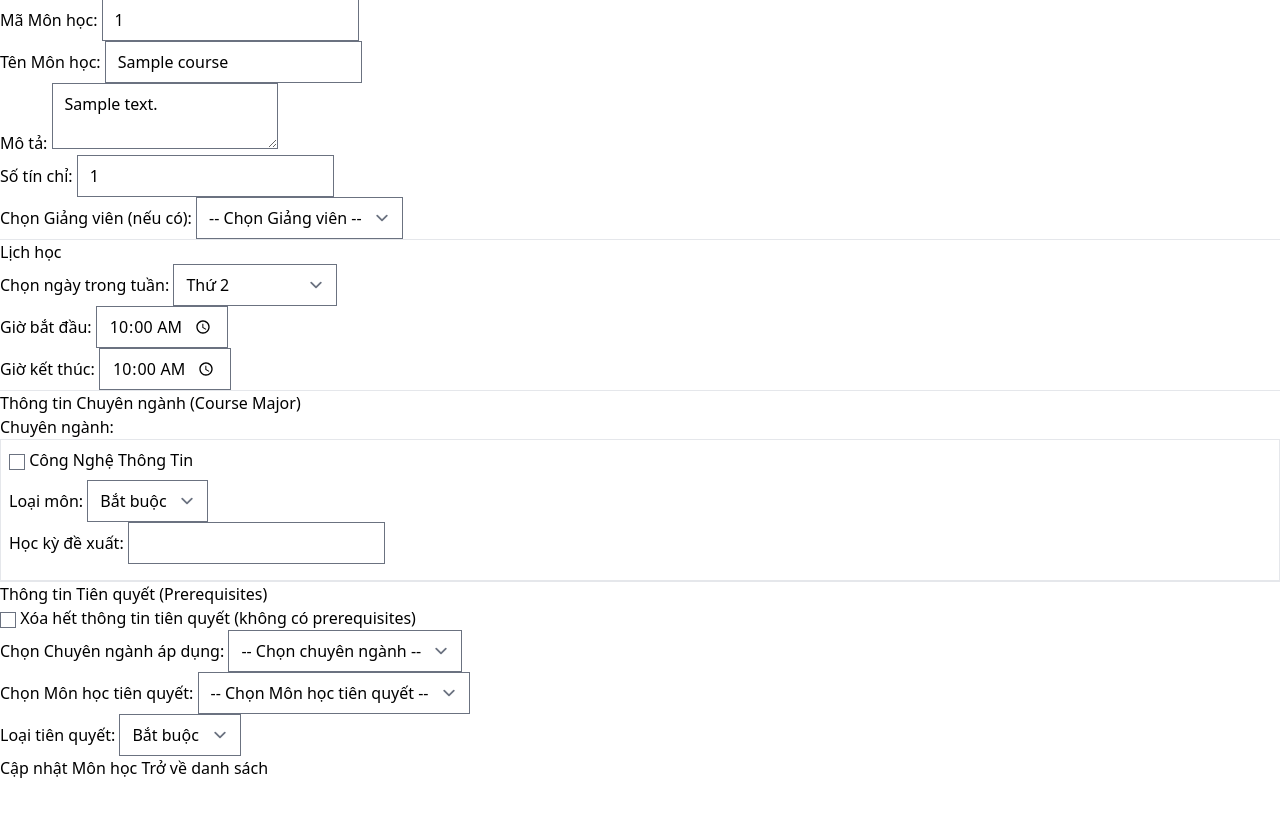
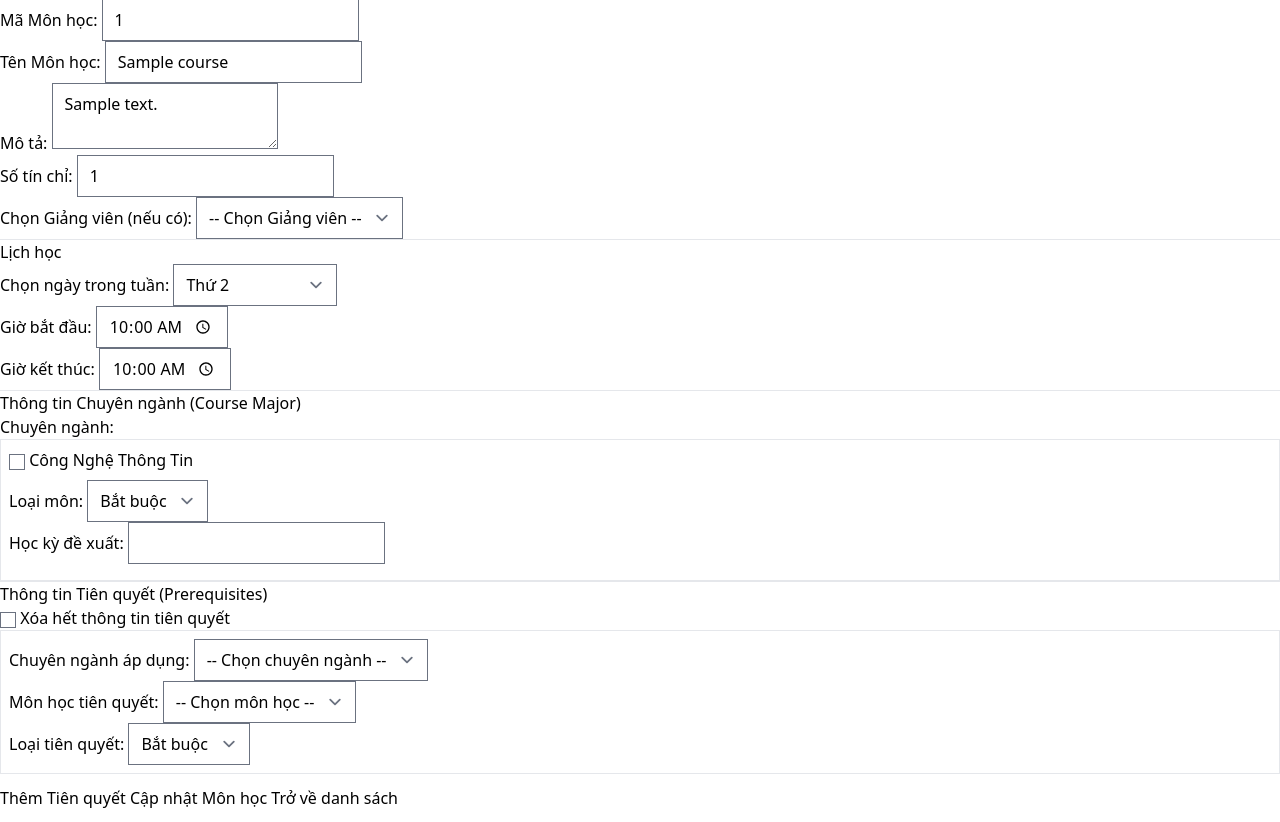
Before and after one commit to linhmt13113/recommender_course_registration, a Laravel app: page /qly/monhoc/1/edit in a window 1280 px wide. Shown: the part 41-863 px from the top of the page. Before the commit the page ends 819 px from the top, so only its background shows below. Run offline with Laravel 12, Linux system fonts and the light colour scheme; the visitor is signed in with stand-in values (Sample User, id 1); data comes from the database, SQL or seed files in the repository; tables that the repository leaves empty hold one stand-in row (values such as "Sample post"); style sheets or scripts are compiled from the project's sources.

Commit message:
fix bug prerequisites

```diff
--- a/app/Http/Controllers/Admin/CourseController.php
+++ b/app/Http/Controllers/Admin/CourseController.php
@@ -142,11 +142,13 @@
         $lecturers = Lecturer::all();
         $majors = Major::all();
         $coursesList = Course::all();
+        // $coursesList = Course::where('course_id', '!=', $course_id)->get(); // Loại trừ môn học hiện tại
 
         // Lấy thông tin course_major và prerequisite (giả sử mỗi môn học có 1 bản ghi)
         $courseMajor = $course->course_major ?? CourseMajor::where('course_id', $course->course_id)->first();
         $prerequisite = $course->prerequisite ?? Prerequisite::where('course_id', $course->course_id)->first();
         $selectedMajors = $course->majors->keyBy('major_id');
+        $course->load('majors', 'prerequisites');
 
         return view('admin.courses.edit', compact('course', 'lecturers', 'majors', 'coursesList', 'courseMajor', 'prerequisite', 'selectedMajors'));
     }
@@ -169,6 +171,10 @@
             'majors.*.major_id' => 'required|exists:majors,major_id',
             'majors.*.is_elective' => 'required|in:0,1',
             'majors.*.recommended_semester' => 'nullable|integer|min:1',
+            'prerequisites' => 'nullable|array',
+            'prerequisites.*.major_id' => 'required_with:prerequisites|exists:majors,major_id',
+            'prerequisites.*.prerequisite_course_id' => 'required_with:prerequisites|exists:courses,course_id',
+            'prerequisites.*.prerequisite_type' => 'required_with:prerequisites|in:Required,Optional,Previous',
         ]);
 
         // Lấy bản ghi course theo khóa cũ
@@ -238,34 +244,22 @@
 
         // Cập nhật hoặc tạo mới bản ghi cho prerequisites
 
-        // Xử lý thông tin prerequisites
+        // Xử lý prerequisites
         if ($request->has('delete_prerequisites')) {
-            // Nếu checkbox "delete_prerequisites" được chọn, xóa hết bản ghi prerequisites của môn học cũ
-            Prerequisite::where('course_id', $oldCourseId)->delete();
+            Prerequisite::where('course_id', $course->course_id)->delete();
         } else {
-            // Nếu không, kiểm tra và cập nhật (hoặc tạo mới) bản ghi prerequisites nếu đủ thông tin
-            if (
-                $request->filled('prerequisite_major_id') &&
-                $request->filled('prerequisite_course_id') &&
-                $request->filled('prerequisite_type')
-            ) {
+            // Xóa tất cả prerequisites cũ
+            Prerequisite::where('course_id', $course->course_id)->delete();
 
-                $dataPrerequisite = [
-                    'major_id' => $request->input('prerequisite_major_id'),
-                    'prerequisite_course_id' => $request->input('prerequisite_course_id'),
-                    'prerequisite_type' => $request->input('prerequisite_type'),
-                ];
-
-                $prerequisite = Prerequisite::where('course_id', $oldCourseId)->first();
-                if ($prerequisite) {
-                    $prerequisite->update($dataPrerequisite);
-                    if ($oldCourseId !== $newCourseId) {
-                        $prerequisite->course_id = $newCourseId;
-                        $prerequisite->save();
-                    }
-                } else {
-                    $dataPrerequisite['course_id'] = $newCourseId;
-                    Prerequisite::create($dataPrerequisite);
+            // Thêm prerequisites mới
+            foreach ($request->input('prerequisites', []) as $prerequisiteData) {
+                if (!empty($prerequisiteData['major_id']) && !empty($prerequisiteData['prerequisite_course_id'])) {
+                    Prerequisite::create([
+                        'course_id' => $course->course_id,
+                        'major_id' => $prerequisiteData['major_id'],
+                        'prerequisite_course_id' => $prerequisiteData['prerequisite_course_id'],
+                        'prerequisite_type' => $prerequisiteData['prerequisite_type'],
+                    ]);
                 }
             }
         }
--- a/resources/views/admin/courses/edit.blade.php
+++ b/resources/views/admin/courses/edit.blade.php
@@ -137,49 +137,94 @@
                 </div>
             </div>
 
+
             <hr>
             <h4>Thông tin Tiên quyết (Prerequisites)</h4>
-            <!-- Checkbox để chọn xóa hết thông tin tiên quyết -->
             <div class="form-group">
                 <label>
                     <input type="checkbox" name="delete_prerequisites" id="delete_prerequisites" value="1">
-                    Xóa hết thông tin tiên quyết (không có prerequisites)
+                    Xóa hết thông tin tiên quyết
                 </label>
             </div>
 
-            <!-- Các trường nhập cho prerequisites; bao bọc trong div để có thể ẩn khi chọn checkbox -->
             <div id="prerequisites_fields">
+                @foreach($course->prerequisites as $index => $prereq)
+                <div class="prerequisite-group border p-2 mb-3">
                     <div class="form-group">
-                    <label for="prerequisite_major_id">Chọn Chuyên ngành áp dụng:</label>
-                    <select name="prerequisite_major_id" id="prerequisite_major_id" class="form-control">
+                        <label>Chuyên ngành áp dụng:</label>
+                        <select name="prerequisites[{{ $index }}][major_id]" class="form-control">
                             <option value="">-- Chọn chuyên ngành --</option>
                             @foreach($majors as $major)
-                            <option value="{{ $major->major_id }}" {{ (isset($prereqMajorId) && $prereqMajorId == $major->major_id) ? 'selected' : '' }}>
+                                <option value="{{ $major->major_id }}" {{ $prereq->major_id == $major->major_id ? 'selected' : '' }}>
                                     {{ $major->major_name }}
                                 </option>
                             @endforeach
                         </select>
                     </div>
                     <div class="form-group">
-                    <label for="prerequisite_course_id">Chọn Môn học tiên quyết:</label>
-                    <select name="prerequisite_course_id" id="prerequisite_course_id" class="form-control">
-                        <option value="">-- Chọn Môn học tiên quyết --</option>
+                        <label>Môn học tiên quyết:</label>
+                        <select name="prerequisites[{{ $index }}][prerequisite_course_id]" class="form-control">
+                            <option value="">-- Chọn môn học --</option>
                             @foreach($coursesList as $courseItem)
-                            <option value="{{ $courseItem->course_id }}" {{ (isset($prereqCourseId) && $prereqCourseId == $courseItem->course_id) ? 'selected' : '' }}>
+                                <option value="{{ $courseItem->course_id }}" {{ $prereq->prerequisite_course_id == $courseItem->course_id ? 'selected' : '' }}>
                                     {{ $courseItem->course_name }}
                                 </option>
                             @endforeach
                         </select>
                     </div>
                     <div class="form-group">
-                    <label for="prerequisite_type">Loại tiên quyết:</label>
-                    <select name="prerequisite_type" id="prerequisite_type" class="form-control">
-                        <option value="Required" {{ (isset($prereqType) && $prereqType == 'Required') ? 'selected' : '' }}>Bắt buộc</option>
-                        <option value="Optional" {{ (isset($prereqType) && $prereqType == 'Optional') ? 'selected' : '' }}>Tùy chọn</option>
-                        <option value="Previous" {{ (isset($prereqType) && $prereqType == 'Previous') ? 'selected' : '' }}>Trước</option>
+                        <label>Loại tiên quyết:</label>
+                        <select name="prerequisites[{{ $index }}][prerequisite_type]" class="form-control">
+                            <option value="Required" {{ $prereq->prerequisite_type == 'Required' ? 'selected' : '' }}>Bắt buộc</option>
+                            <option value="Optional" {{ $prereq->prerequisite_type == 'Optional' ? 'selected' : '' }}>Tùy chọn</option>
+                            <option value="Previous" {{ $prereq->prerequisite_type == 'Previous' ? 'selected' : '' }}>Trước</option>
                         </select>
                     </div>
                 </div>
+                @endforeach
+            </div>
+
+            <!-- Nút thêm prerequisite mới -->
+            <button type="button" id="add_prerequisite" class="btn btn-sm btn-secondary mb-3">Thêm Tiên quyết</button>
+
+            <script>
+                // Thêm prerequisite mới
+                let prerequisiteIndex = {{ count($course->prerequisites) }};
+                document.getElementById('add_prerequisite').addEventListener('click', function() {
+                    const newPrereq = `
+                    <div class="prerequisite-group border p-2 mb-3">
+                        <div class="form-group">
+                            <label>Chuyên ngành áp dụng:</label>
+                            <select name="prerequisites[${prerequisiteIndex}][major_id]" class="form-control">
+                                <option value="">-- Chọn chuyên ngành --</option>
+                                @foreach($majors as $major)
+                                    <option value="{{ $major->major_id }}">{{ $major->major_name }}</option>
+                                @endforeach
+                            </select>
+                        </div>
+                        <div class="form-group">
+                            <label>Môn học tiên quyết:</label>
+                            <select name="prerequisites[${prerequisiteIndex}][prerequisite_course_id]" class="form-control">
+                                <option value="">-- Chọn môn học --</option>
+                                @foreach($coursesList as $courseItem)
+                                    <option value="{{ $courseItem->course_id }}">{{ $courseItem->course_name }}</option>
+                                @endforeach
+                            </select>
+                        </div>
+                        <div class="form-group">
+                            <label>Loại tiên quyết:</label>
+                            <select name="prerequisites[${prerequisiteIndex}][prerequisite_type]" class="form-control">
+                                <option value="Required">Bắt buộc</option>
+                                <option value="Optional">Tùy chọn</option>
+                                <option value="Previous">Trước</option>
+                            </select>
+                        </div>
+                    </div>`;
+
+                    document.getElementById('prerequisites_fields').insertAdjacentHTML('beforeend', newPrereq);
+                    prerequisiteIndex++;
+                });
+            </script>
 
             <script>
                 // Nếu checkbox "Xóa hết thông tin tiên quyết" được chọn, ẩn các trường nhập
--- a/resources/views/admin/lecturers/courses.blade.php
+++ b/resources/views/admin/lecturers/courses.blade.php
@@ -16,7 +16,7 @@
                     <th>Mã môn học</th>
                     <th>Tên môn học</th>
                     <th>Số tín chỉ</th>
-                    <th>Lịch học</th>
+                    <th>Thời gian</th>
                 </tr>
             </thead>
             <tbody>
@@ -43,7 +43,7 @@
                             <div><strong>Bắt đầu:</strong> {{ $schedule->start_time }}</div>
                             <div><strong>Kết thúc:</strong> {{ $schedule->end_time }}</div>
                         @else
-                            Chưa có lịch học
+                            Chưa có lịch dạy
                         @endif
                     </td>
                 </tr>
```
Lines whose indentation alone changed are shown as unchanged.
